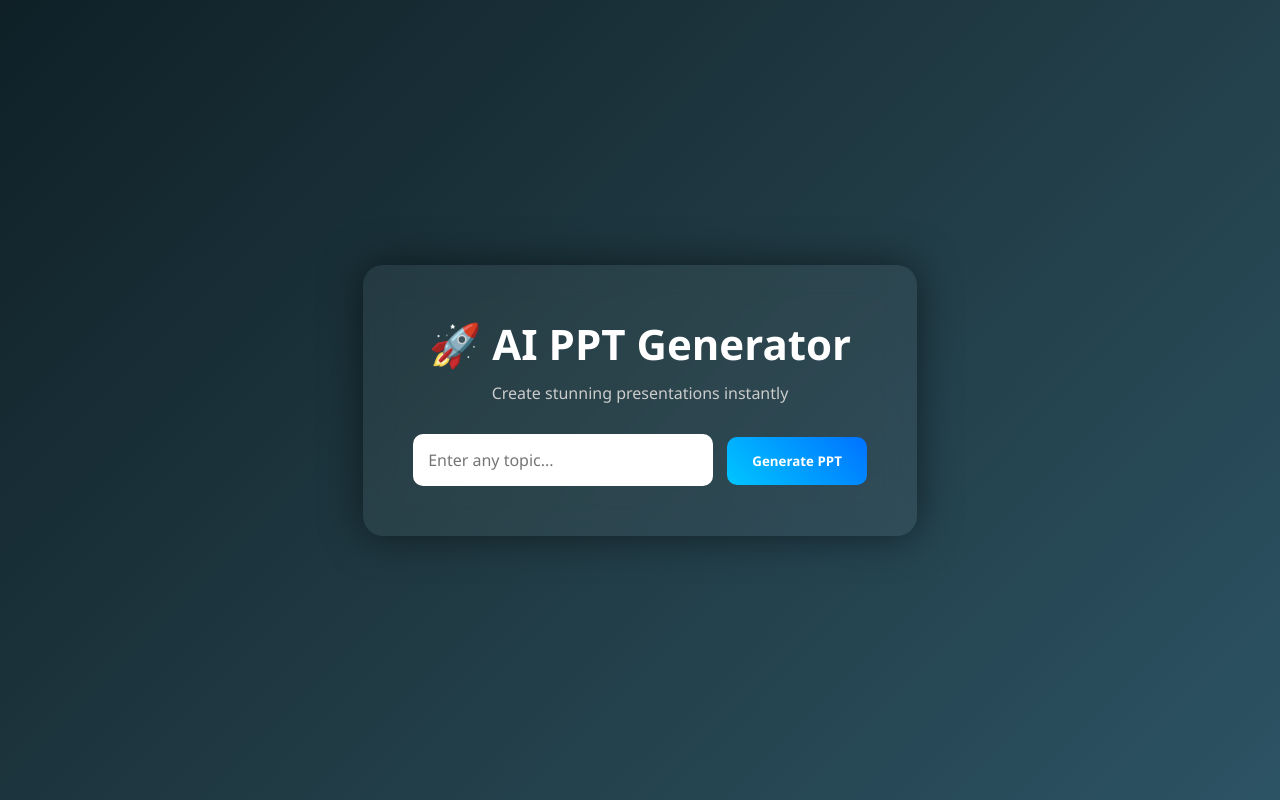
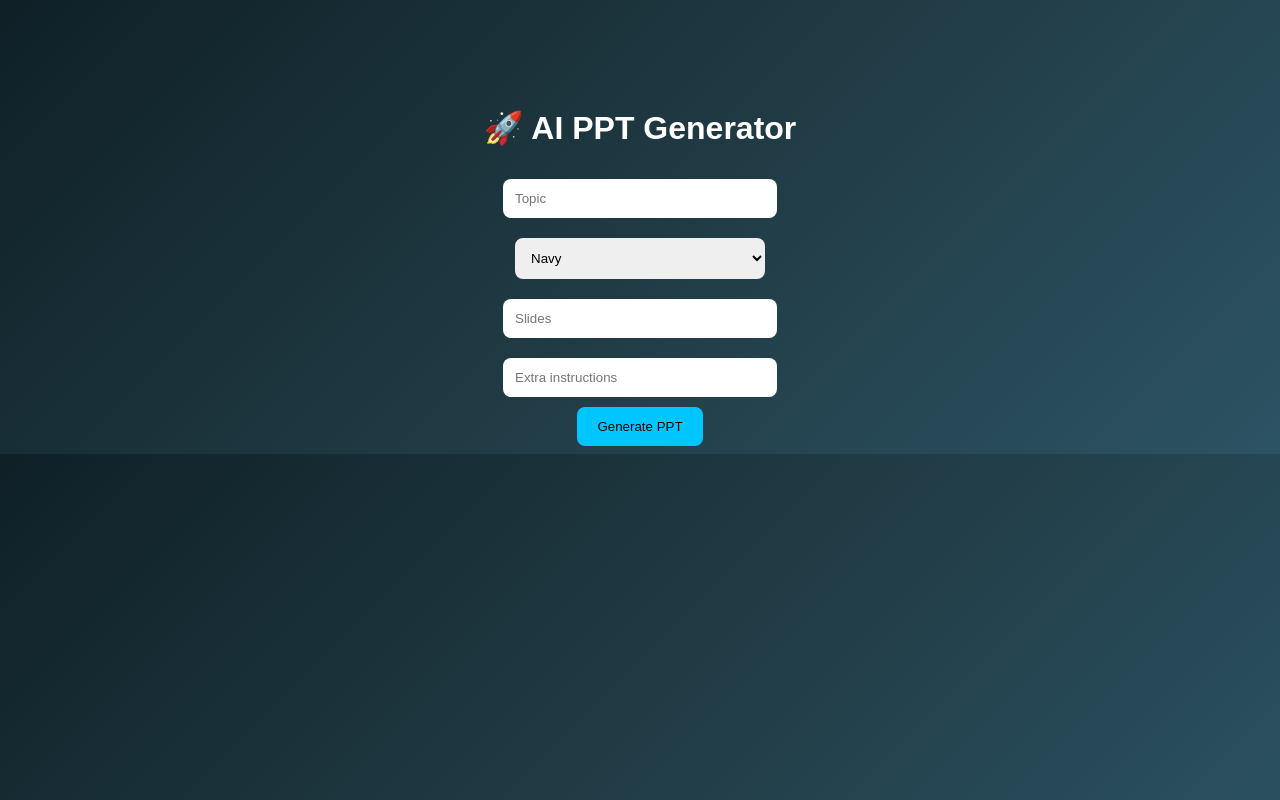
Before and after one commit to thakkarmeet909/Slide-ai, a Flask app: page / in a window 1280 px wide. Run offline with Flask 3, Linux system fonts and the light colour scheme.

Commit message:
index.html

```diff
--- a/templates/index.html
+++ b/templates/index.html
@@ -1,126 +1,57 @@
 <!DOCTYPE html>
-<html lang="en">
+<html>
 <head>
-    <meta charset="UTF-8">
     <title>AI PPT Generator</title>
-    <meta name="viewport" content="width=device-width, initial-scale=1.0">
 
     <style>
-        * {
-            margin: 0;
-            padding: 0;
-            box-sizing: border-box;
-            font-family: 'Segoe UI', sans-serif;
-        }
-
         body {
-            height: 100vh;
+            font-family: Arial;
             background: linear-gradient(135deg, #0f2027, #203a43, #2c5364);
-            display: flex;
-            justify-content: center;
-            align-items: center;
+            text-align: center;
+            padding-top: 80px;
             color: white;
         }
 
-        .container {
-            text-align: center;
-            background: rgba(255, 255, 255, 0.05);
-            padding: 50px;
-            border-radius: 20px;
-            backdrop-filter: blur(15px);
-            box-shadow: 0 0 40px rgba(0,0,0,0.5);
-        }
-
-        h1 {
-            font-size: 42px;
-            margin-bottom: 10px;
-        }
-
-        p {
-            margin-bottom: 30px;
-            color: #ccc;
-        }
-
-        input {
-            padding: 15px;
-            width: 300px;
+        input, select {
+            padding: 12px;
+            margin: 10px;
+            width: 250px;
+            border-radius: 8px;
             border: none;
-            border-radius: 10px;
-            font-size: 16px;
-            outline: none;
         }
 
         button {
-            padding: 15px 25px;
-            margin-left: 10px;
+            padding: 12px 20px;
+            border-radius: 8px;
+            background: #00c6ff;
             border: none;
-            border-radius: 10px;
-            background: linear-gradient(45deg, #00c6ff, #0072ff);
-            color: white;
-            font-weight: bold;
             cursor: pointer;
-            transition: 0.3s;
-        }
-
-        button:hover {
-            transform: scale(1.05);
-        }
-
-        .loader {
-            margin-top: 20px;
-            display: none;
-        }
-
-        .loader div {
-            width: 10px;
-            height: 10px;
-            margin: 3px;
-            background: white;
-            border-radius: 50%;
-            display: inline-block;
-            animation: bounce 0.6s infinite alternate;
-        }
-
-        .loader div:nth-child(2) {
-            animation-delay: 0.2s;
-        }
-
-        .loader div:nth-child(3) {
-            animation-delay: 0.4s;
-        }
-
-        @keyframes bounce {
-            to {
-                transform: translateY(-10px);
-                opacity: 0.5;
-            }
         }
     </style>
 </head>
 
 <body>
 
-<div class="container">
-    <h1>🚀 AI PPT Generator</h1>
-    <p>Create stunning presentations instantly</p>
+<h1>🚀 AI PPT Generator</h1>
 
-    <form action="/generate" onsubmit="showLoader()">
-        <input type="text" name="topic" placeholder="Enter any topic..." required>
-        <button type="submit">Generate PPT</button>
-    </form>
+<form action="/generate">
 
-    <div class="loader" id="loader">
-        <div></div>
-        <div></div>
-        <div></div>
-    </div>
-</div>
+    <input type="text" name="topic" placeholder="Topic" required><br>
 
-<script>
-function showLoader() {
-    document.getElementById("loader").style.display = "block";
-}
-</script>
+    <select name="theme">
+        <option value="navy">Navy</option>
+        <option value="dark">Dark</option>
+        <option value="green">Green</option>
+        <option value="purple">Purple</option>
+    </select><br>
+
+    <input type="number" name="slides" placeholder="Slides"><br>
+
+    <input type="text" name="extra" placeholder="Extra instructions"><br>
+
+    <button type="submit">Generate PPT</button>
+
+</form>
 
 </body>
 </html>
```
